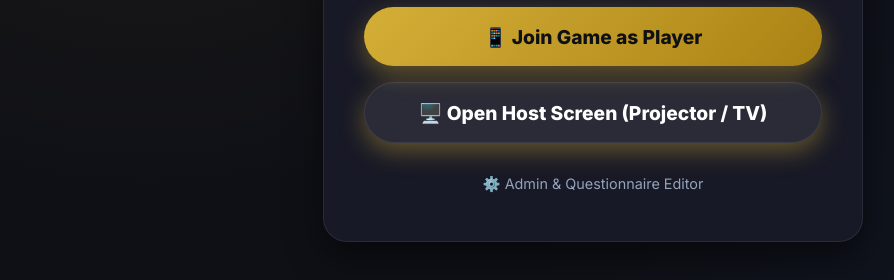
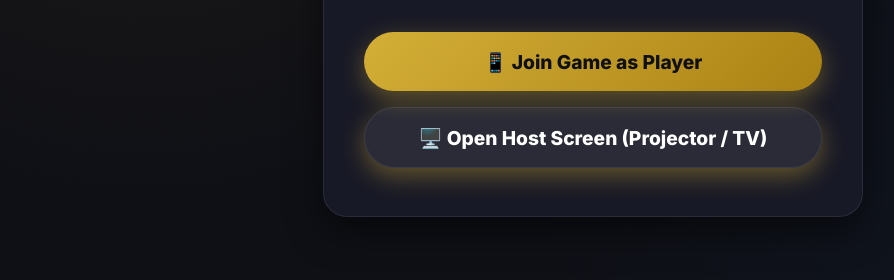
Before and after one commit to denverdaynasar-netizen/trivify, a website: page public/index.html in a window 1280 px wide. Shown: the part 430-710 px from the top of the page, without its empty margins (47-941 px from the left). Drawn offline with Linux system fonts and the light colour scheme.

Commit message:
Hide admin link from public portal

```diff
--- a/public/index.html
+++ b/public/index.html
@@ -24,9 +24,6 @@
       <a href="/host" class="btn-primary" style="text-decoration:none; background:rgba(255,255,255,0.08); border:1px solid var(--border-glass); color:#fff; display:flex; align-items:center; justify-content:center; gap:0.5rem; padding:1.1rem;">
         🖥️ Open Host Screen (Projector / TV)
       </a>
-      <a href="/admin" style="color:var(--text-muted); text-decoration:none; font-size:0.9rem; margin-top:1rem;">
-        ⚙️ Admin & Questionnaire Editor
-      </a>
     </div>
   </div>
 
```
